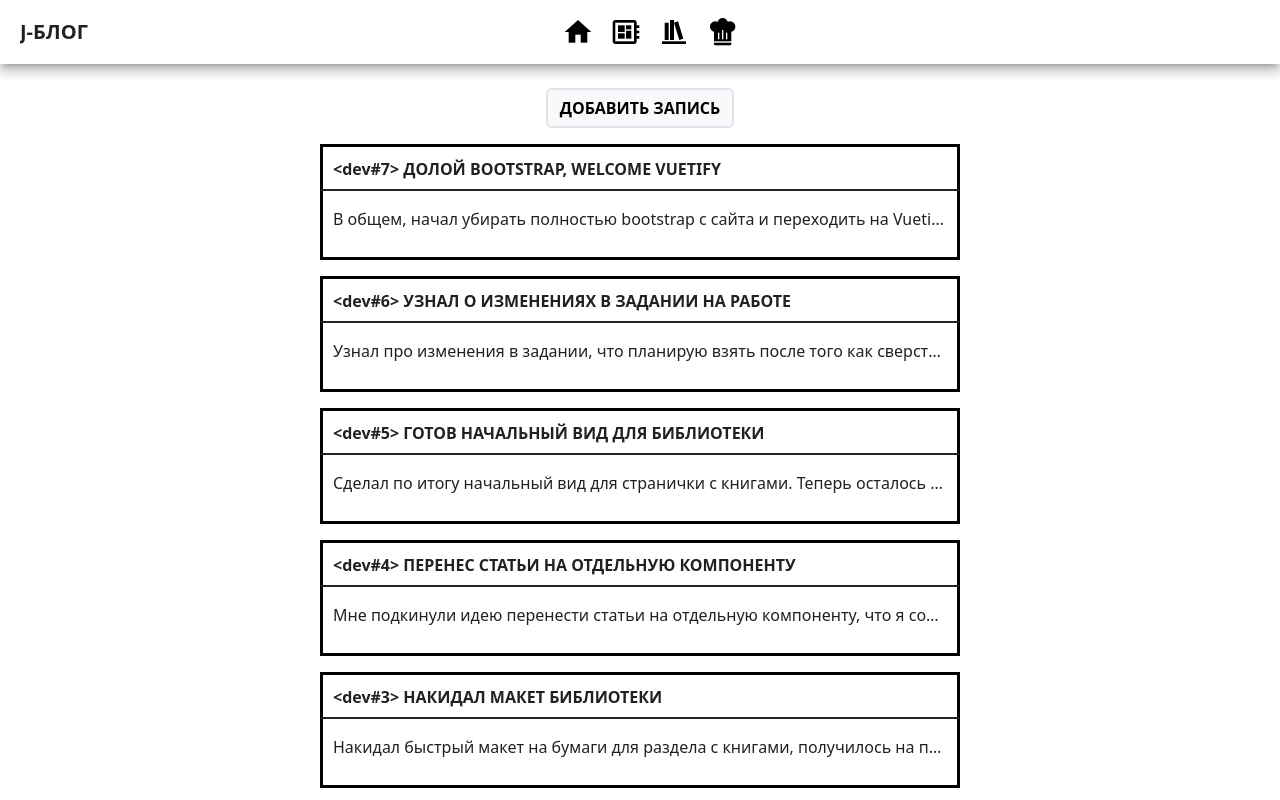
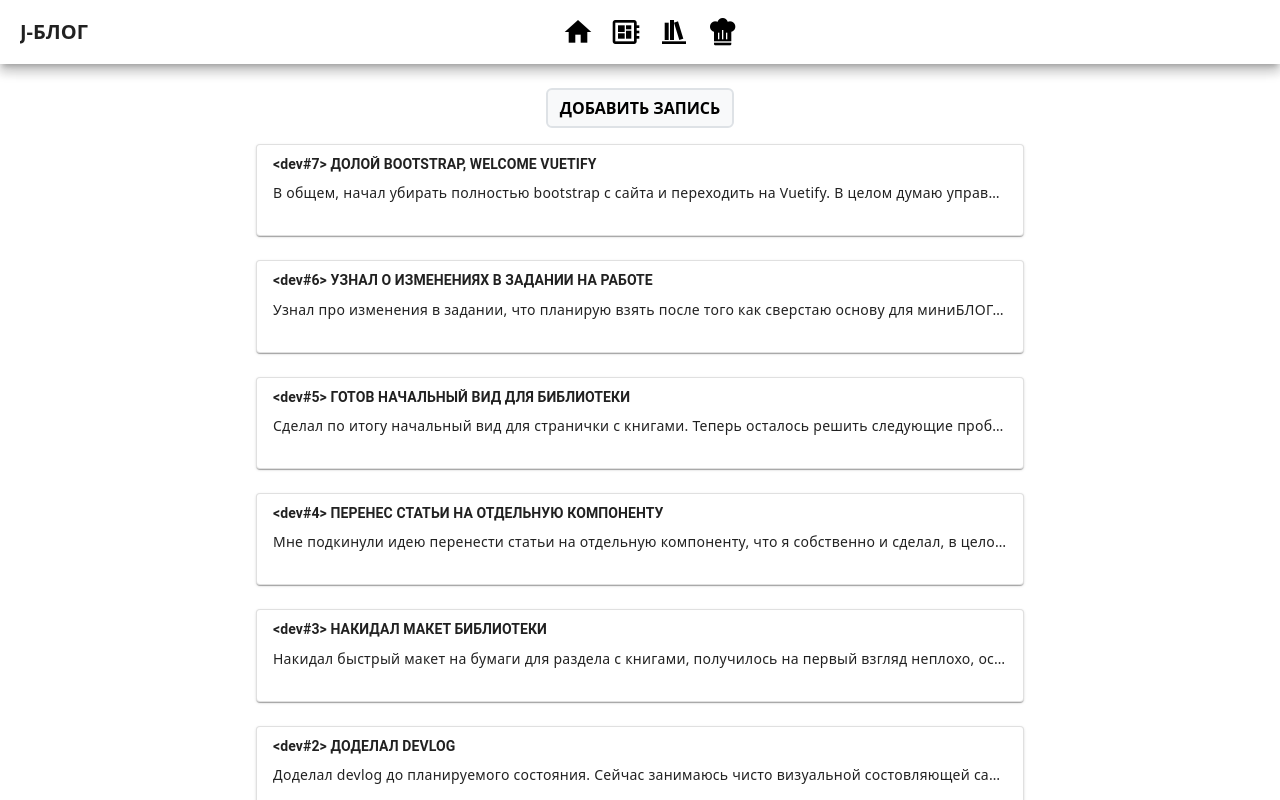
Before and after one commit to Potapov-AA/J-BLOG, a Vue app: page /devlog in a window 1280 px wide. Shown: the top 800 px of the page. Built offline with nearby package versions, Linux system fonts and the light colour scheme.

Commit message:
Поменял bootstrap на vuetify

```diff
--- a/src/components/ArticleComponent.vue
+++ b/src/components/ArticleComponent.vue
@@ -22,22 +22,22 @@ function showText(id) {
 </script>
 
 <template>
-  <div
-    class="devlog-card border border-3 border-black mb-3"
-    @click="showText( devlog.articels[id].id)"
-  >
-    <div class="row">
-      <div class="col-12">
+  <div class="d-flex justify-center mb-4" >
+    <v-card border width="60%" @click="showText(devlog.articels[id].id)">
+      <v-card-title class="text-subtitle-2 py-2">
         <b>&#60;dev#{{ devlog.articels[id].id + 1 }}&#62; </b>
         <strong class="text-uppercase">
           {{ devlog.articels[id].title }}
         </strong>
-      </div>
-      <hr class="border border-dark border-1 opacity-100 mt-2" />
-    </div>
-
-    <p v-bind:id="'article-' + devlog.articels[id].id" class="text-truncate">
-      {{ devlog.articels[id].description }}
-    </p>
+      </v-card-title>
+      <v-card-text>
+        <p
+          v-bind:id="'article-' + devlog.articels[id].id"
+          class="text-truncate"
+        >
+          {{ devlog.articels[id].description }}
+        </p>
+      </v-card-text>
+    </v-card>
   </div>
 </template>
```
